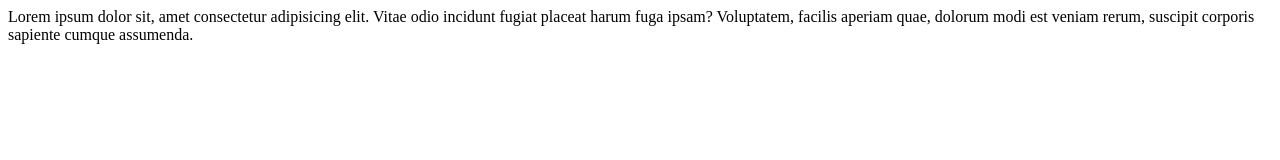
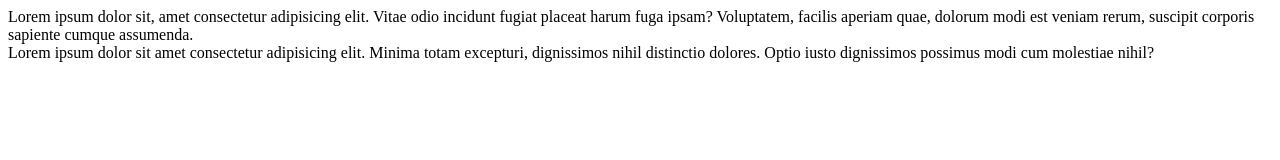
Before and after one commit to TechAnalytics/gitConcept, a plain HTML site: page index.html in a window 1280 px wide. Drawn offline with Linux system fonts and the light colour scheme.

Commit message:
Update index.html

```diff
--- a/index.html
+++ b/index.html
@@ -9,5 +9,7 @@
     <div class="class">Lorem ipsum dolor sit, amet consectetur adipisicing elit. Vitae odio incidunt fugiat placeat harum
         fuga ipsam? Voluptatem, facilis aperiam quae, dolorum modi est veniam rerum, suscipit corporis sapiente cumque
         assumenda.</div>
+    <div class="class">Lorem ipsum dolor sit amet consectetur adipisicing elit. Minima totam excepturi, dignissimos nihil
+        distinctio dolores. Optio iusto dignissimos possimus modi cum molestiae nihil?</div>
 </body>
 </html>
```
